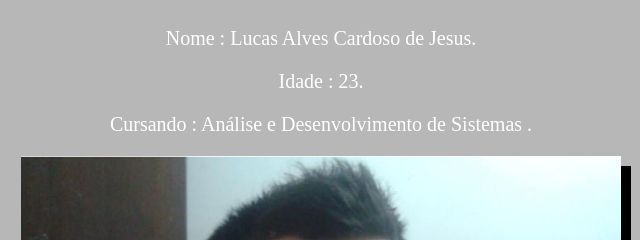
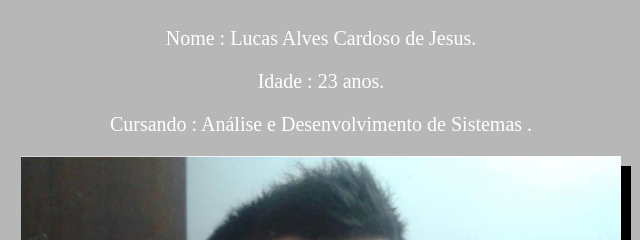
Before and after one commit to lucasacdj/uds-trainee-aula-1, a plain HTML site: page index.html in a window 1280 px wide. Shown: the part 156-396 px from the top of the page, 327-967 px from the left. Drawn offline with Linux system fonts and the light colour scheme.

Commit message:
Update do Index
Mudando a Tag que se refere a idade.

```diff
--- a/index.html
+++ b/index.html
@@ -9,7 +9,7 @@
     <header>
         <h1 id="textoMaior">Aula UDS 03/03/2018</h1>
         <p>Nome : Lucas Alves Cardoso de Jesus.</p>
-        <p>Idade : 23.</p>
+        <p>Idade : 23 anos.</p>
         <p>Cursando : Análise e Desenvolvimento de Sistemas .</p>
     </header>
 
```
